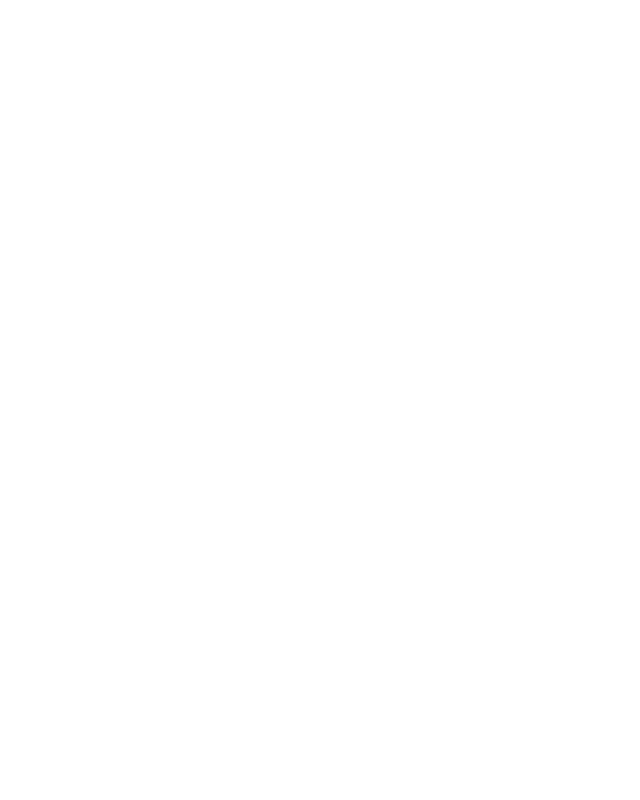
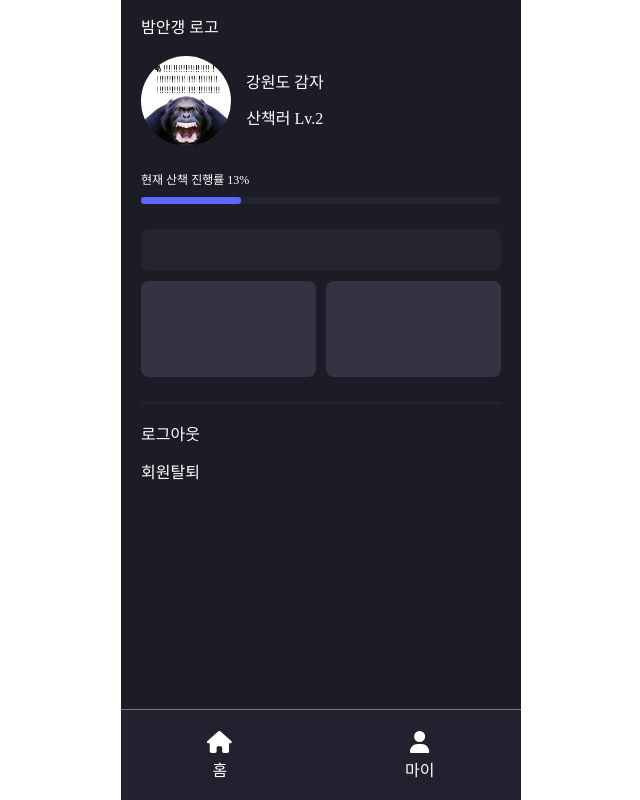
Before and after one commit to seoul-night/ddubam-client, a React (Create React App) app: page /mypage in a window 1280 px wide. Before the commit this address had no page. Shown: the whole page, without its empty margins (319-959 px from the left). Built offline with nearby package versions, Linux system fonts and the light colour scheme.

Commit message:
[Feat] Mypage 레이아웃

```diff
--- a/src/App.js
+++ b/src/App.js
@@ -2,6 +2,7 @@ import "./App.css";
 import { Routes, Route, Link, useNavigate, Outlet } from "react-router-dom";
 import Home from "./pages/Home.jsx";
 import Onboarding from "./pages/Onboarding.jsx";
+import MyPage from "./pages/MyPage.jsx";
 import { useEffect } from "react";
 
 function App() {
@@ -18,7 +19,7 @@ function App() {
       <Routes>
         <Route path="/" element={<Onboarding />} />
         <Route path="/home" element={<Home />} />
-        <Route />
+        <Route path="/mypage" element={<MyPage />} />
       </Routes>
     </div>
   );
--- a/src/pages/MyPage.jsx
+++ b/src/pages/MyPage.jsx
@@ -1,7 +1,153 @@
 import React from "react";
+import styled from "styled-components";
+import chimps from "../assets/chimps.webp";
+import Footer from "../components/Footer";
+
+const HomeWrapper = styled.div`
+  height: 100vh;
+  background-color: #1c1c26;
+  overflow: hidden;
+  position: relative;
+`;
+
+const LogoWrap = styled.div`
+  height: 56px;
+  top: 24px;
+  width: 100%;
+  /* background-color: bisque; */
+  box-sizing: border-box;
+  padding: 20px;
+`;
+
+const Wrap = styled.div`
+  box-sizing: border-box;
+  padding-left: 20px;
+  padding-right: 20px;
+`;
+
+const ProfileWrap = styled.div`
+  box-sizing: border-box;
+  display: flex;
+  align-items: center;
+  margin-bottom: 25px;
+`;
+
+const ProfilePic = styled.img`
+  width: 90px;
+  height: 90px;
+  border-radius: 50%;
+`;
+
+const TextWrap = styled.div`
+  height: 90px;
+  margin-left: 15px;
+  text-align: center;
+  display: flex;
+  flex-direction: column;
+  justify-content: space-evenly;
+`;
+
+const ProgressBar = styled.div`
+  width: 100%;
+  height: 7px;
+  background-color: #242430;
+  position: relative;
+  margin-top: 8px;
+  border-radius: 3px;
+`;
+
+const Progress = styled.div`
+  width: 100px;
+  height: 7px;
+  position: absolute;
+  border-radius: 3px;
+  background-color: #5e66ff;
+`;
+
+const Text = styled.h2`
+  color: white;
+`;
+const Tab = styled.div`
+  border-radius: 8px;
+  padding: 12px;
+  gap: 12px;
+  box-sizing: border-box;
+`;
+
+const TabWrap = styled.div`
+  width: 100%;
+  display: flex;
+  gap: 10px;
+  padding-bottom: 25px;
+  border-bottom: 2px solid #242430;
+`;
+
+const LogWrap = styled.div`
+  height: 100px;
+  display: flex;
+  flex-direction: column;
+  justify-content: space-evenly;
+`;
 
 const MyPage = () => {
-  return <div>MyPage</div>;
+  return (
+    <HomeWrapper className="MyPage">
+      <LogoWrap>
+        <Text>밤안갱 로고</Text>
+      </LogoWrap>
+      <Wrap>
+        <ProfileWrap>
+          <ProfilePic src={chimps}></ProfilePic>
+          <TextWrap>
+            <h2>
+              <Text>강원도 감자</Text>
+            </h2>
+            <h4>
+              <Text>산책러 Lv.2</Text>
+            </h4>
+          </TextWrap>
+        </ProfileWrap>
+        <div>
+          <h3 style={{ color: "white", fontSize: "12px", lineHeight: "18px" }}>
+            현재 산책 진행률 13%
+          </h3>
+          <ProgressBar>
+            <Progress />
+          </ProgressBar>
+        </div>
+        <Tab
+          style={{
+            backgroundColor: "#242430",
+            marginBottom: "10px",
+            width: "100%",
+            height: "42px",
+            marginTop: "25px",
+          }}
+        ></Tab>
+        <TabWrap>
+          <Tab
+            style={{
+              width: "50%",
+              backgroundColor: "#333344",
+              height: "96px",
+            }}
+          ></Tab>
+          <Tab
+            style={{
+              width: "50%",
+              backgroundColor: "#333344",
+              height: "96px",
+            }}
+          ></Tab>
+        </TabWrap>
+        <LogWrap>
+          <Text>로그아웃</Text>
+          <Text>회원탈퇴</Text>
+        </LogWrap>
+      </Wrap>
+      <Footer />
+    </HomeWrapper>
+  );
 };
 
 export default MyPage;
```
Also changed, not shown: src/pages/PathInfo.jsx (added, +7 -0 lines).
